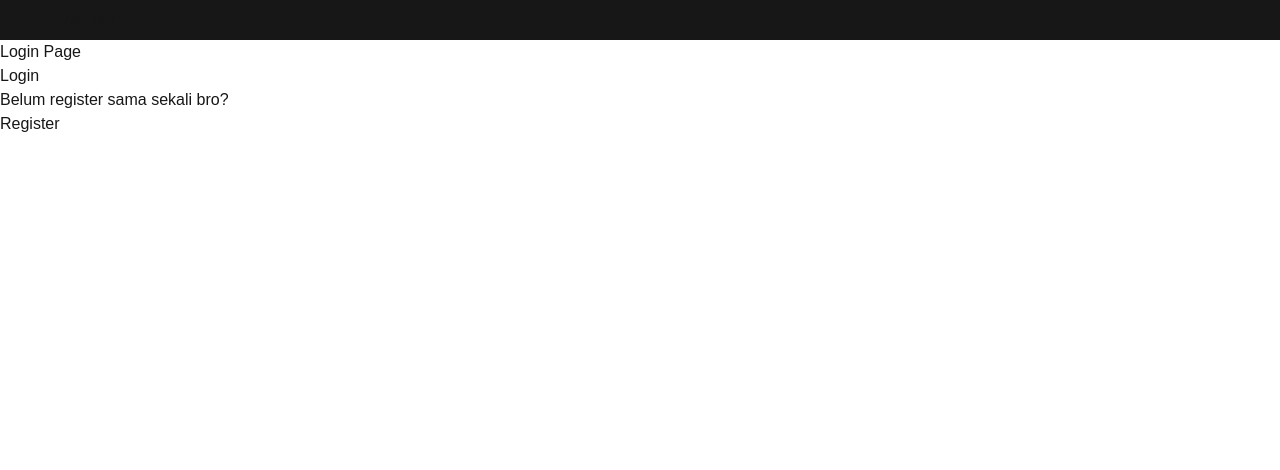
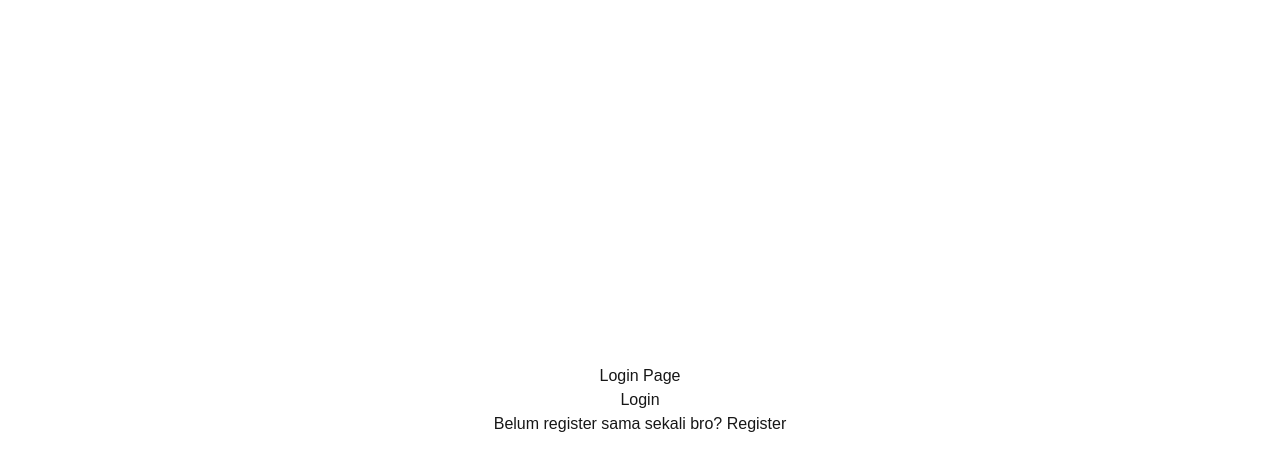
Before and after one commit to piansah/nextjs-app, a Next.js app: page /auth/login in a window 1280 px wide. Shown: the top 470 px of the page. Built offline with nearby package versions, Linux system fonts and the light colour scheme.

Commit message:
css module

```diff
--- /dev/null
+++ b/src/Views/auth/login/index.tsx
@@ -0,0 +1,21 @@
+import Link from "next/link";
+import styles from "./login.module.css";
+import { useRouter } from "next/router";
+
+export default function LoginViews() {
+  const { push } = useRouter();
+
+  const handleLogin = () => {
+    push("/product");
+  };
+  return (
+    <div className={styles.login}>
+      <h1>Login Page</h1>
+      <button onClick={handleLogin}>Login</button>
+      <p>
+        Belum register sama sekali bro?{" "}
+        <Link href="/auth/register">Register</Link>
+      </p>
+    </div>
+  );
+}
--- /dev/null
+++ b/src/Views/auth/login/login.module.css
@@ -0,0 +1,7 @@
+.login {
+   display: flex;
+   flex-direction: column;
+   align-items: center;
+   justify-content: center;
+   height: 100vh;
+}
--- /dev/null
+++ b/src/Views/auth/register/index.tsx
@@ -0,0 +1,14 @@
+import Link from "next/link";
+import styles from "./register.module.css";
+
+export default function RegisterViews() {
+  return (
+    <div className={styles.register}>
+      <h1>Register Page</h1>
+      <p>
+        Sudah register bro? coba {" "}
+        <Link href="/auth/login">Login</Link>
+      </p>
+    </div>
+  );
+}
--- /dev/null
+++ b/src/Views/auth/register/register.module.css
@@ -0,0 +1,7 @@
+.register {
+   display: flex;
+   flex-direction: column;
+   align-items: center;
+   justify-content: center;
+   height: 100vh;
+}
--- a/src/components/layout/AppShell/index.tsx
+++ b/src/components/layout/AppShell/index.tsx
@@ -1,13 +1,17 @@
 import Navbar from "../Navbar";
+import { useRouter } from "next/router";
 
 type AppShellProps = {
   children: React.ReactNode;
 };
 
+const disableNavbar = ["/auth/login", "/auth/register"];
+
 export default function AppShell({ children }: AppShellProps) {
+  const { pathname } = useRouter();
   return (
     <main>
-      <Navbar />
+      {!disableNavbar.includes(pathname) && <Navbar />}
       {children}
     </main>
   );
--- a/src/pages/auth/login.tsx
+++ b/src/pages/auth/login.tsx
@@ -1,21 +1,9 @@
-import Link from "next/link";
-import { useRouter } from "next/router";
+import LoginViews from "@/Views/auth/login";
 
 export default function LoginPage() {
-  const { push } = useRouter();
-
-  const handleLogin = () => {
-    push("/product");
-  };
-
   return (
     <div>
-      <h1>Login Page</h1>
-      <button onClick={handleLogin}>Login</button>
-      <p>
-        Belum register sama sekali bro? <br />
-        <Link href="/auth/register">Register</Link>
-      </p>
+      <LoginViews />
     </div>
   );
 }
--- a/src/pages/auth/register.tsx
+++ b/src/pages/auth/register.tsx
@@ -1,13 +1,9 @@
-import Link from "next/link";
+import RegisterViews from "@/Views/auth/register";
 
-export default function RegisterPage() {
+export default function LoginPage() {
   return (
     <div>
-      <h1>Register Page</h1>
-      <p>
-        Belum login sama sekali bro? <br />
-        <Link href="/auth/login">Login</Link>
-      </p>
+      <RegisterViews />
     </div>
   );
 }
--- a/src/pages/product/index.tsx
+++ b/src/pages/product/index.tsx
@@ -1,15 +1,15 @@
-import { useEffect, useState } from "react";
-import { useRouter } from "next/router";
+// import { useEffect, useState } from "react";
+// import { useRouter } from "next/router";
 
 export default function ProductPage() {
-  const [isLogin] = useState(false);
-  const { push } = useRouter();
+  // const [isLogin] = useState(false);
+  // const { push } = useRouter();
 
-  useEffect(() => {
-    if (!isLogin) {
-      push("/auth/login");
-    }
-  }, [isLogin, push]);
+  // useEffect(() => {
+  //   if (!isLogin) {
+  //     push("/auth/login");
+  //   }
+  // }, [isLogin, push]);
 
   return (
     <div>
```
